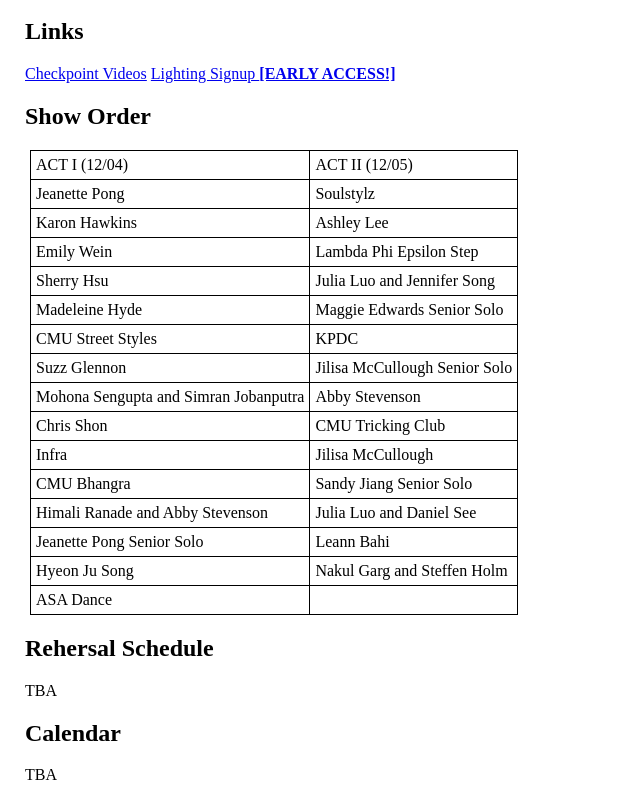
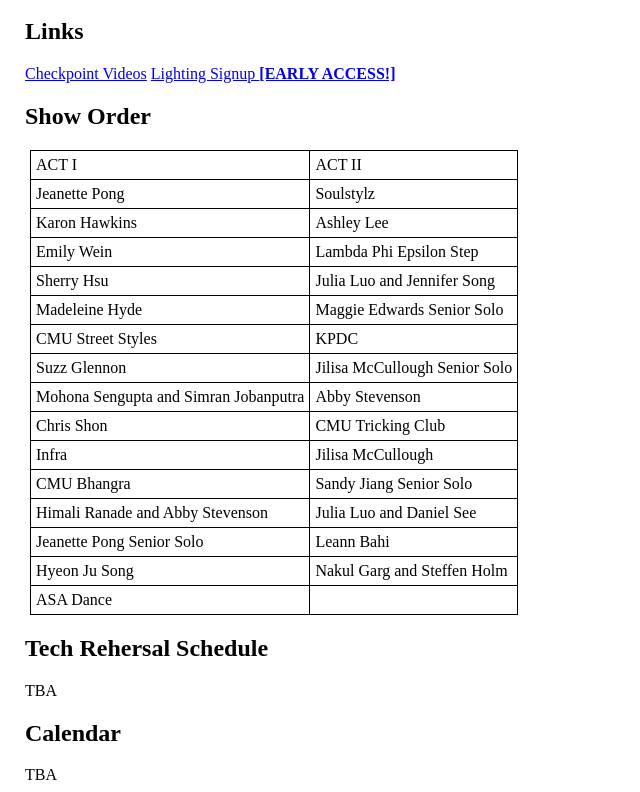
Before and after one commit to ABTech/ds, a plain HTML site: page index.html in a window 1280 px wide. Shown: the part 380-1172 px from the top of the page, without its empty margins (0-640 px from the left). Drawn offline with Linux system fonts and the light colour scheme.

Commit message:
more s18 updates

```diff
--- a/index.html
+++ b/index.html
@@ -39,7 +39,7 @@ Show 2:             Saturday 5/5 20:00 <br>
 <h2> Show Order </h2>
 <table>
 <tbody>
- <tr><td>ACT I (12/04)</td><td>ACT II (12/05)</td></tr>
+ <tr><td>ACT I</td><td>ACT II</td></tr>
  <tr><td>Jeanette Pong</td><td>Soulstylz</td></tr>
  <tr><td>Karon Hawkins</td><td>Ashley Lee</td></tr>
  <tr><td>Emily Wein</td><td>Lambda Phi Epsilon Step</td></tr>
@@ -57,7 +57,7 @@ Show 2:             Saturday 5/5 20:00 <br>
  <tr><td>ASA Dance</td><td> </td></tr>
 </tbody></table>
 
-<h2> Rehersal Schedule </h2>
+<h2> Tech Rehersal Schedule </h2>
 
 TBA
 
```
